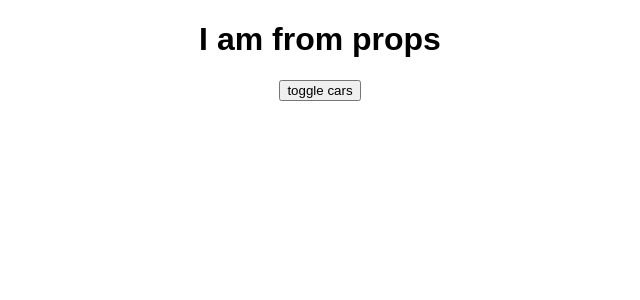
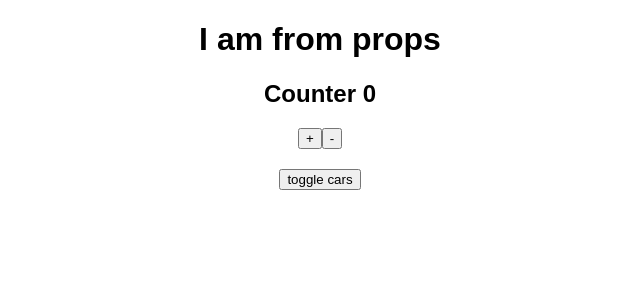
Before and after one commit to Home7-ru/react, a React (Create React App) app: page / in a window 1280 px wide. Shown: the top 300 px of the page, without its empty margins (320-960 px from the left). Built offline with nearby package versions, Linux system fonts and the light colour scheme.

Commit message:
Добавили компанент counter

```diff
--- a/src/App.js
+++ b/src/App.js
@@ -2,6 +2,8 @@
 import './App.css';
 import Car from './Car/Car'
 import ErrorBoundary from './ErrorBoundary/ErrorBoundary'
+import Counter from './Counter/Counter'
+
 class App extends Component {
     // конструктор вызывается первым и он относится к возможностям js
     //но не к api reacta и не является жизненым циклом react
@@ -91,8 +93,10 @@
          <div style={divStyle}>
             {/*<h1>{this.state.pageTitle}</h1>*/}
              <h1>{this.props.title}</h1>
-
-           <button onClick={this.toggleCarsHandler}>toggle cars</button>
+           <Counter/>
+           <button
+               style={{marginTop: 20}}
+               onClick={this.toggleCarsHandler}>toggle cars</button>
 
              <div style={{
                  width: 400,
--- a/src/Car/Car.js
+++ b/src/Car/Car.js
@@ -48,9 +48,9 @@
     render(){
         console.log('render')
 
-        if(Math.random()>0.7){
-           throw new Error('Car random failed')
-        }
+        // if(Math.random()>0.7){
+        //    throw new Error('Car random failed')
+        // }
 
         const inputClasses=['input']
 
--- /dev/null
+++ b/src/Counter/Counter.js
@@ -0,0 +1,24 @@
+import React, {Component} from 'react'
+
+export default class Counter extends Component{
+state={
+  counter:0
+}
+
+addCounter=()=>{
+    this.setState({
+        counter:this.state.counter+1
+    })
+}
+
+    render()
+    {
+        return(
+            <div>
+                <h2>Counter {this.state.counter}</h2>
+                <button onClick={this.addCounter}>+</button>
+                <button onClick={()=> this.setState({counter: this.state.counter-1})}>-</button>
+            </div>
+        )
+    }
+}
```
